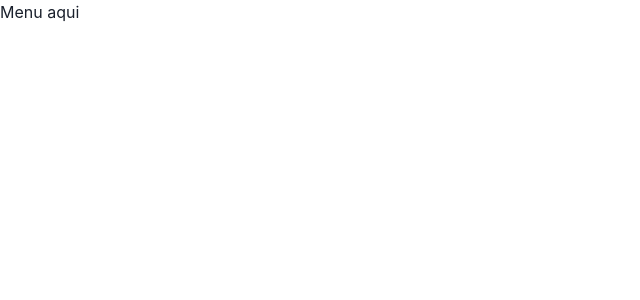
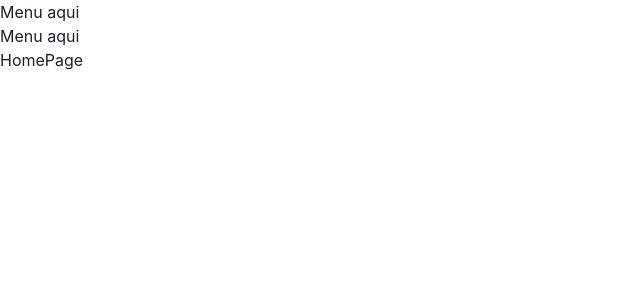
Before and after one commit to alex-cerlini/3cgg-frontend-challenge, a React (Vite) app: page / in a window 1280 px wide. Shown: the top 300 px of the page, without its empty margins (0-640 px from the left). Built offline with nearby package versions, Linux system fonts and the light colour scheme.

Commit message:
feat(routing): create routing with react-router with home and list routes

```diff
--- a/src/App.tsx
+++ b/src/App.tsx
@@ -1,7 +1,16 @@
-import { Box } from '@chakra-ui/react';
+import Home from '@pages/Home';
+import List from '@pages/List';
+import { BrowserRouter, Routes, Route } from 'react-router-dom';
 
 function App(): JSX.Element {
-  return <Box />;
+  return (
+    <BrowserRouter>
+      <Routes>
+        <Route path="/" element={<Home />} />
+        <Route path="/list" element={<List />} />
+      </Routes>
+    </BrowserRouter>
+  );
 }
 
 export default App;
--- /dev/null
+++ b/src/pages/Home/index.tsx
@@ -0,0 +1,11 @@
+import MenuTemplate from '@templates/menu';
+
+function Home() {
+  return (
+    <MenuTemplate>
+      <h1>HomePage</h1>
+    </MenuTemplate>
+  );
+}
+
+export default Home;
--- /dev/null
+++ b/src/pages/List/index.tsx
@@ -0,0 +1,11 @@
+import MenuTemplate from '@templates/menu';
+
+function List() {
+  return (
+    <MenuTemplate>
+      <h1>ListPage</h1>
+    </MenuTemplate>
+  );
+}
+
+export default List;
```
